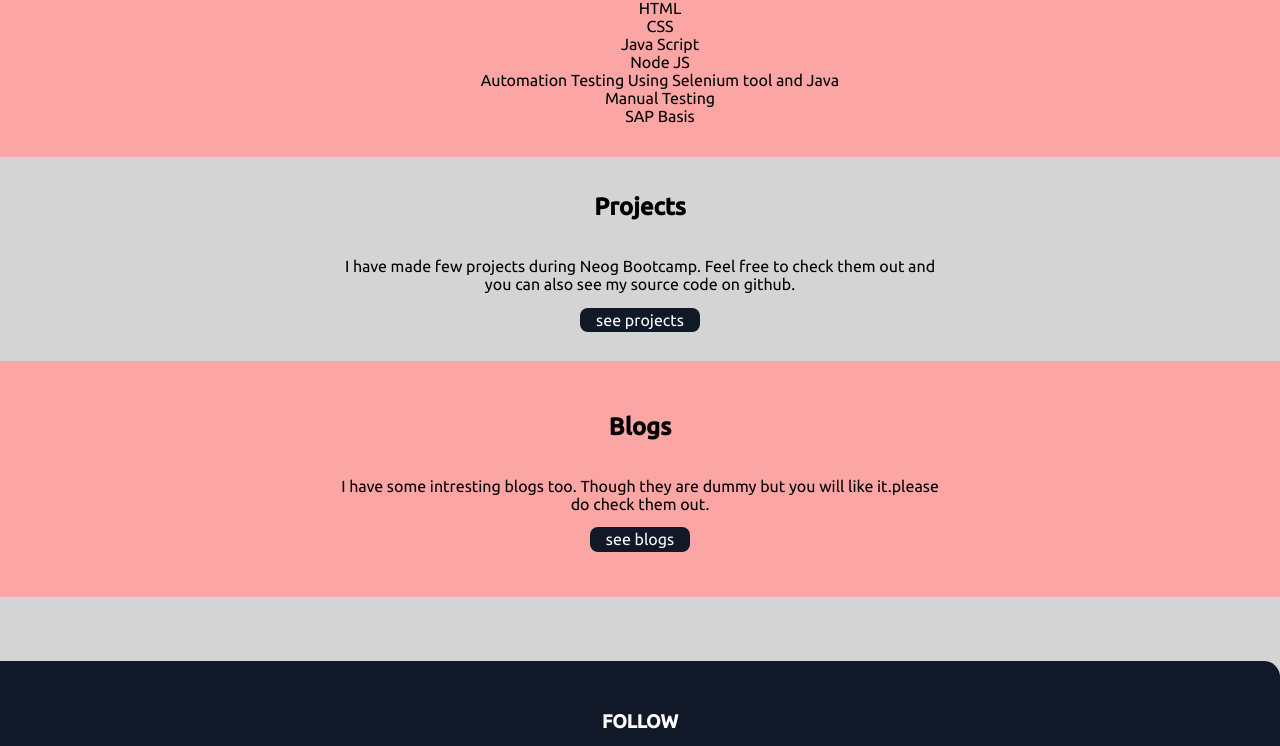
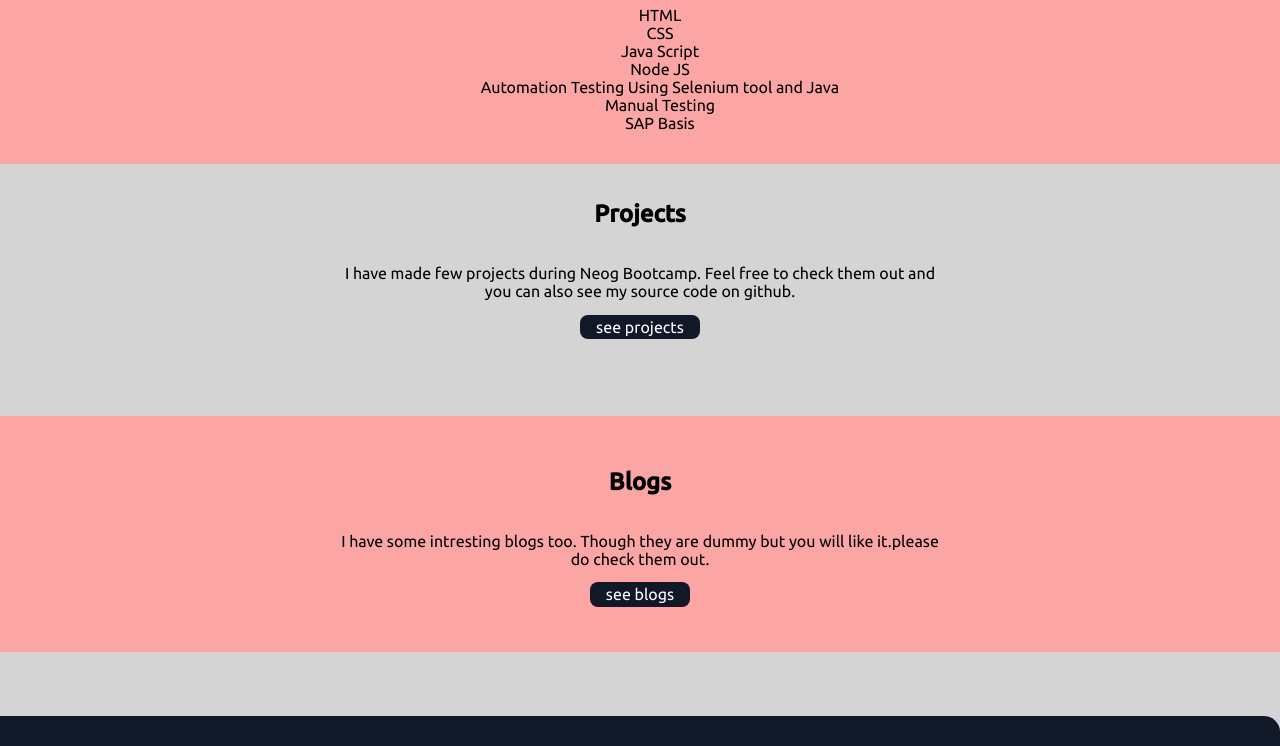
Before and after one commit to imshubham-mishra/portfolio-site, a plain HTML site: page index.html in a window 1280 px wide. Shown: the part 768-1514 px from the top of the page. Drawn offline with Linux system fonts and the light colour scheme.

Commit message:
updated look and feel

```diff
--- a/index.html
+++ b/index.html
@@ -41,15 +41,15 @@
         <li>SAP Basis</li>
     </ul></p>
 </section>
-<section class="section" style="margin-top: 1rem;">
+<section class="section section-style" style="margin-top: 1rem;" >
     <h1 style="font-weight: bolder;">Projects</h1>
     <p  class="container container-center ">I have made few projects during Neog Bootcamp. Feel free to check them out and you can also see my source code on github. </p>
     <br>
     <a class="link primary-link" href="projects.html">see projects</a>
 </section>
 
-<section class="section ow blogs-style">
-    <h1 style="font-weight: bolder;" style="margin-top:3px;">Blogs</h1>
+<section class="section ow section-style">
+    <h1 style="font-weight: bolder;" >Blogs</h1>
     <p  class="container container-center ">I have some intresting blogs too. Though they are dummy but you will like it.please do check them out.</p>
     <br>
     <a class="link primary-link" href="blogs.html"  >see blogs</a>
@@ -64,7 +64,7 @@
 
     <!-- <small>You can contact me on below platforms</small> -->
     <footer class="footer">
-        <div class="footer-header"><h3>FOLLOW</h3></div>
+        <div class="footer-header"><h2>FOLLOW</h2></div>
         <ul class="social-links list-non-bullet">
          <li class="list-inline item" ><a class="link" href="https://github.com/imshubham-mishra"> <img class="icons" src="icons\github.svg" alt="GitHub" style="width:6%;">  </a></li>
             <li class=" list-inline item"><a class="link" href="https://www.instagram.com/i_s.h.u.b.h.a.m/"><img class="icons" src="icons\instagram.svg" alt="Instagram" style="width:6%;"></a></li>
--- a/styles.css
+++ b/styles.css
@@ -71,6 +71,7 @@ body {
 
 .navigation .nav-pills {
     text-align: right;
+    font-size: large;
 }
 
 .navigation .link {
@@ -148,6 +149,7 @@ body {
     background-color: var(--primary-color);
     color: white;
 }
-.blogs-style{
+.section-style{
     padding-bottom: 3rem;
+    style="margin-top:3px;"
 }
```
